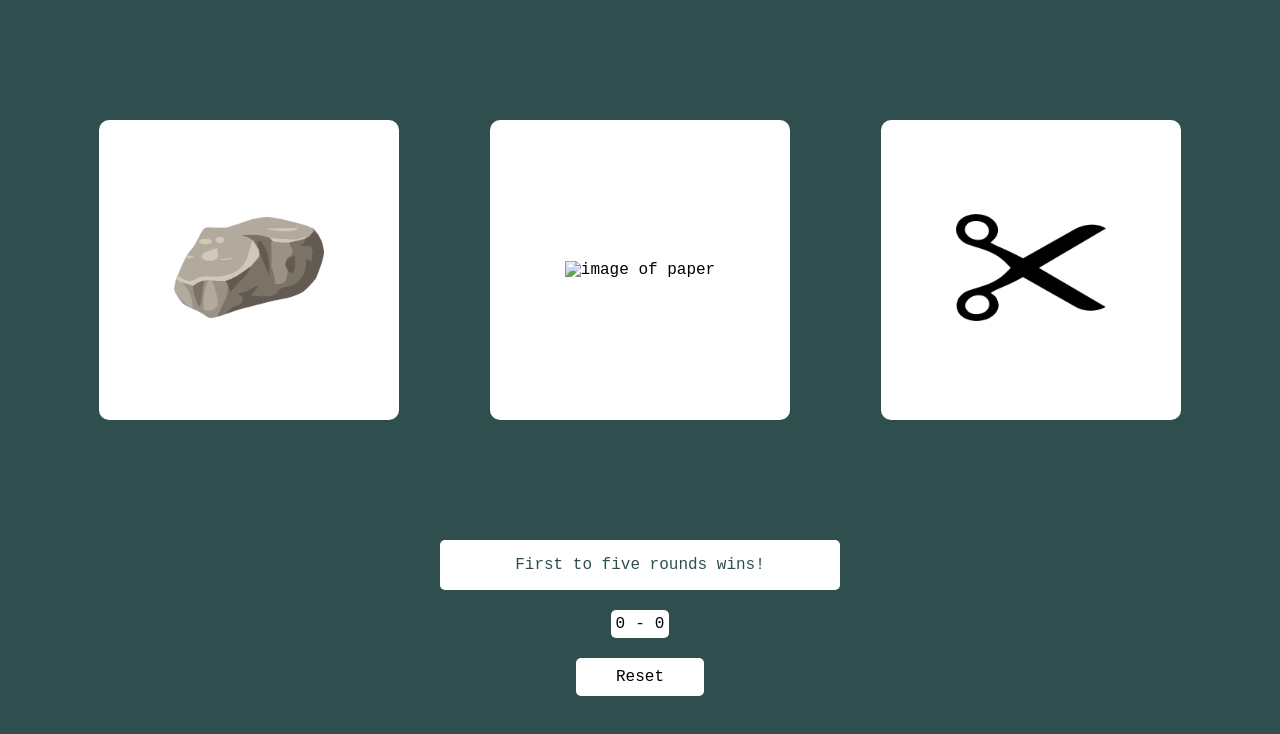
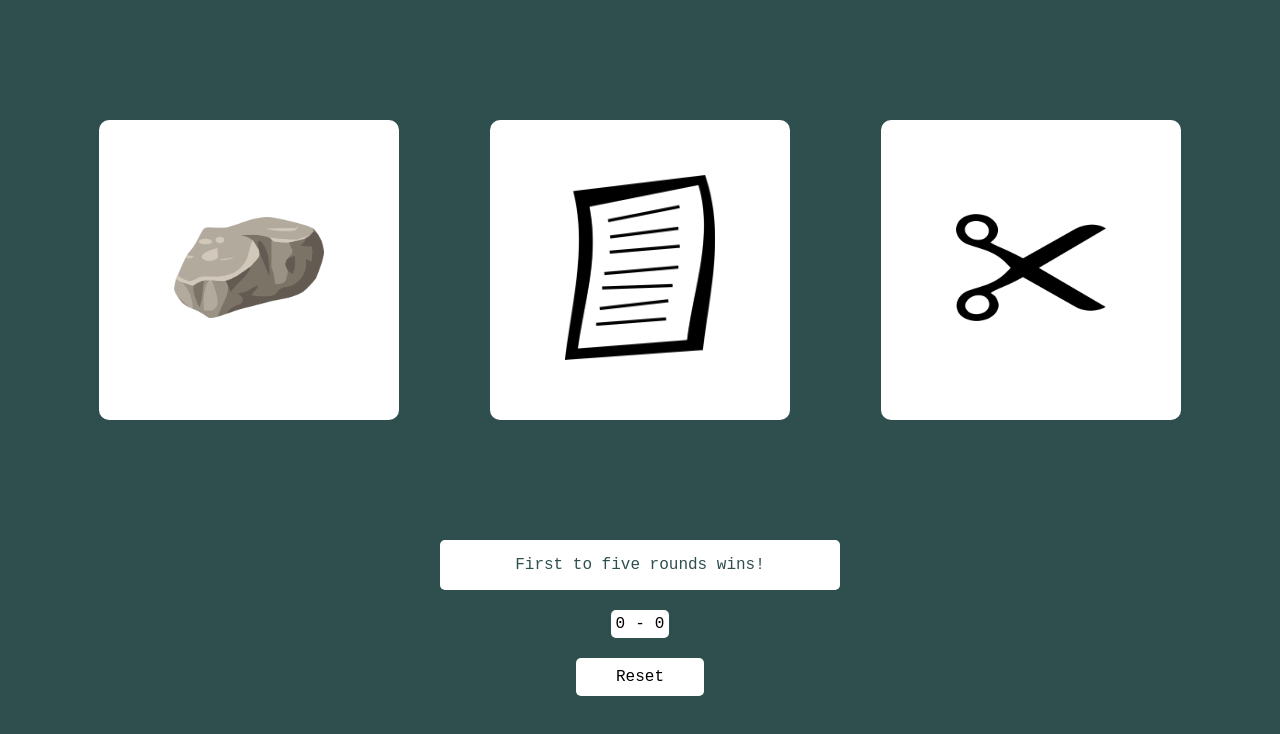
Before and after one commit to DylanRice809/Rock-Paper-Scissors, a plain HTML site: page index.html in a window 1280 px wide. Drawn offline with Linux system fonts and the light colour scheme; the site is published under a folder, as on GitHub Pages, so addresses that start at the root find nothing.

Commit message:
Fix a typo

```diff
--- a/index.html
+++ b/index.html
@@ -11,7 +11,7 @@
 <body>
     <div class="container buttons">
         <button class="button rock"><img src="./img/rock.png" alt="image of a rock"></button>
-        <button class="button paper"><img src="/img/paper.png" alt="image of paper"></button>
+        <button class="button paper"><img src="./img/paper.png" alt="image of paper"></button>
         <button class="button scissors"><img src="./img/scissors.png" alt="image of scissors"></button>
     </div>
     <div class="container content">
```
